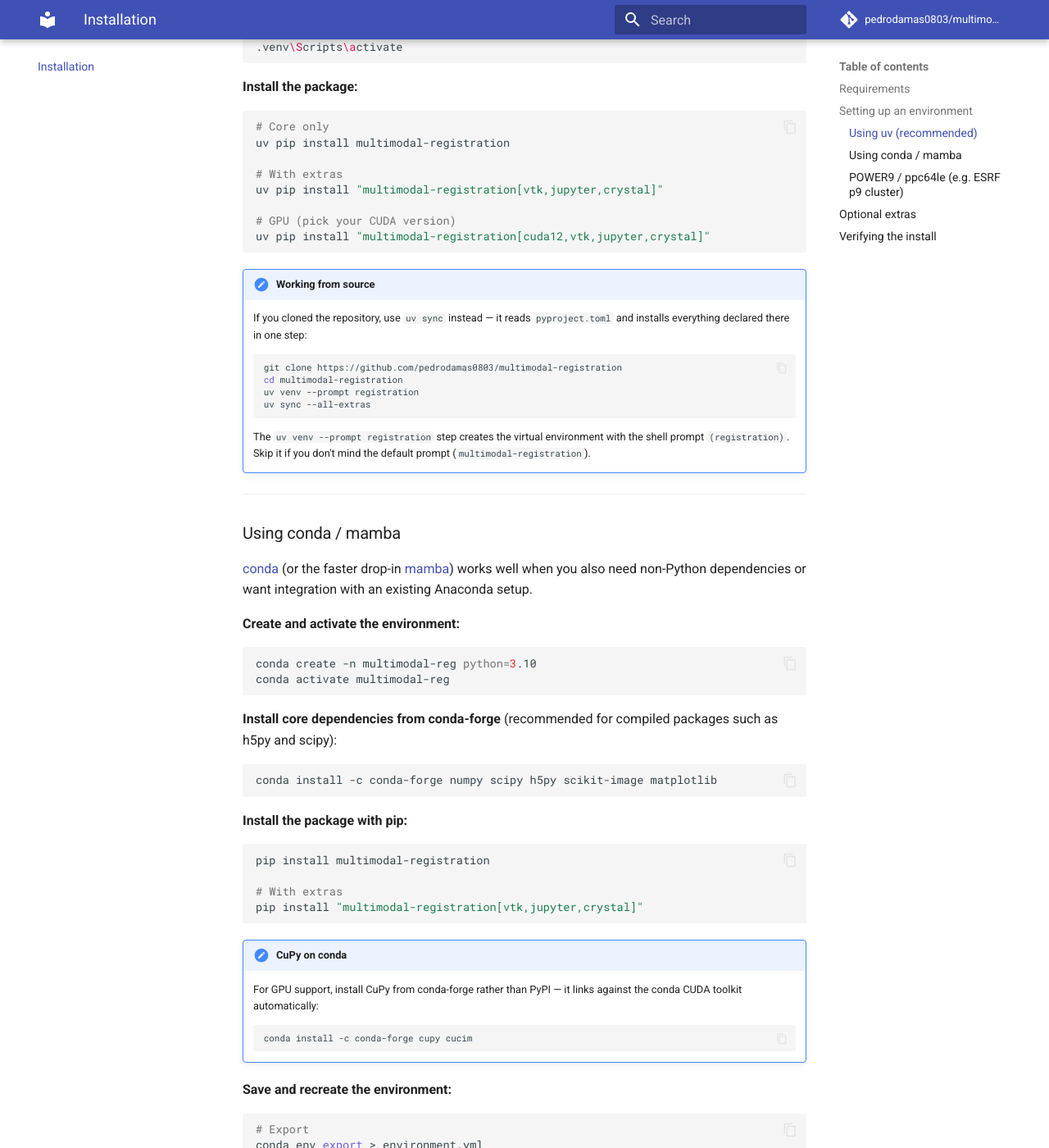
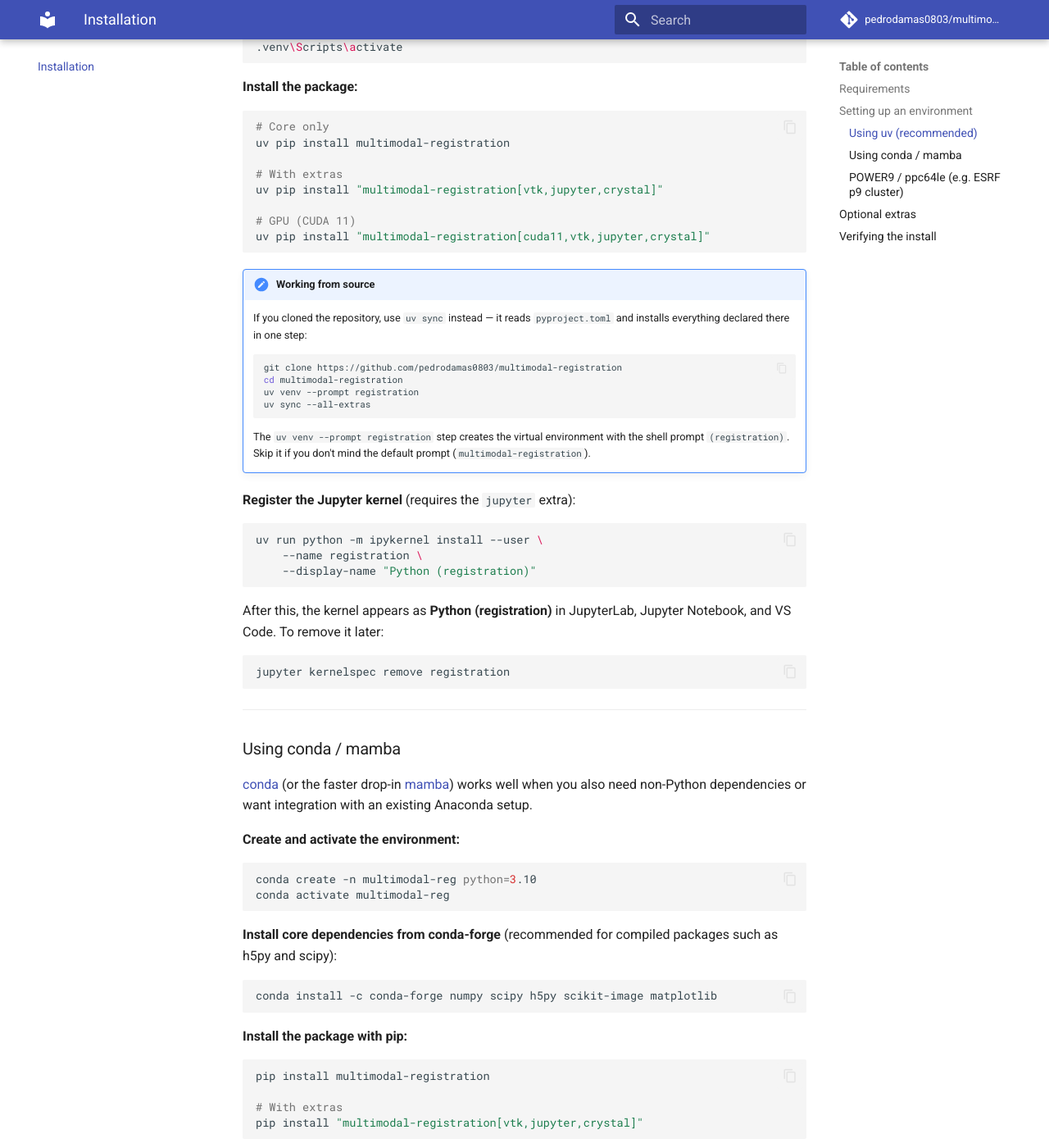
Before and after one commit to pedrodamas0803/multimodal-registration, an MkDocs documentation site: the page built from docs/installation.md, in a window 1280 px wide and 1400 px high, scrolled down 820 px. Shown: the whole window at 82% size. Built offline with MkDocs 1.6.1 and Material for MkDocs 9.7.7, drawn with Linux system fonts in a browser that asks for light colours; comment, search, counter and statistics services are not loaded.

Commit message:
fix versions of uv installation

````diff
--- a/docs/installation.md
+++ b/docs/installation.md
@@ -45,8 +45,8 @@ uv pip install multimodal-registration
 # With extras
 uv pip install "multimodal-registration[vtk,jupyter,crystal]"
 
-# GPU (pick your CUDA version)
-uv pip install "multimodal-registration[cuda12,vtk,jupyter,crystal]"
+# GPU (CUDA 11)
+uv pip install "multimodal-registration[cuda11,vtk,jupyter,crystal]"
 ```
 
 !!! note "Working from source"
@@ -63,6 +63,21 @@ uv pip install "multimodal-registration[cuda12,vtk,jupyter,crystal]"
     The `uv venv --prompt registration` step creates the virtual environment
     with the shell prompt `(registration)`.  Skip it if you don't mind the
     default prompt (`multimodal-registration`).
+
+**Register the Jupyter kernel** (requires the `jupyter` extra):
+
+```bash
+uv run python -m ipykernel install --user \
+    --name registration \
+    --display-name "Python (registration)"
+```
+
+After this, the kernel appears as **Python (registration)** in JupyterLab,
+Jupyter Notebook, and VS Code. To remove it later:
+
+```bash
+jupyter kernelspec remove registration
+```
 
 ---
 
@@ -186,7 +201,7 @@ python -m ipykernel install --user \
 
 | Extra | Packages added | Required for |
 |-------|---------------|--------------|
-| `cuda11` / `cuda12` | `cupy`, `cucim` | GPU-accelerated zoom, shift, cross-correlation |
+| `cuda11` | `cupy`, `cucim` | GPU-accelerated zoom, shift, cross-correlation |
 | `vtk` | `pyvista` | Loading `.vtk` / `.vts` / `.vtu` DVC files |
 | `jupyter` | `ipywidgets`, `ipympl` | Interactive overlay in notebooks |
 | `crystal` | `orix` | Rotating grain orientations and recomputing IPF colours |
--- a/pyproject.toml
+++ b/pyproject.toml
@@ -10,7 +10,7 @@ dependencies = [
     "scipy>=1.10",
     "h5py>=3.8",
     "scikit-image>=0.21",
-    "matplotlib>=3.7",
+    "matplotlib>=3.7,<3.9",
 ]
 
 [project.optional-dependencies]
@@ -20,7 +20,7 @@ vtk = ["pyvista>=0.43"]
 # Interactive PyVista rendering inside Jupyter (replaces static fallback)
 trame = ["trame>=3.0", "trame-vtk>=2.6", "trame-vuetify>=2.3", "nest-asyncio>=1.6"]
 # Jupyter interactive registration UI
-jupyter = ["ipywidgets>=8.0", "ipympl>=0.9"]
+jupyter = ["ipywidgets>=8.0", "ipympl==0.9.8"]
 # Crystallographic orientation maths (IPF update after DVC)
 crystal = ["orix>=0.12"]
 # NVIDIA GPU acceleration — pick the wheel matching your CUDA version:
@@ -41,7 +41,7 @@ all = [
     "trame-vuetify>=2.3",
     "nest-asyncio>=1.6",
     "ipywidgets>=8.0",
-    "ipympl>=0.9",
+    "ipympl==0.9.8",
     "orix>=0.12",
 ]
 
````
